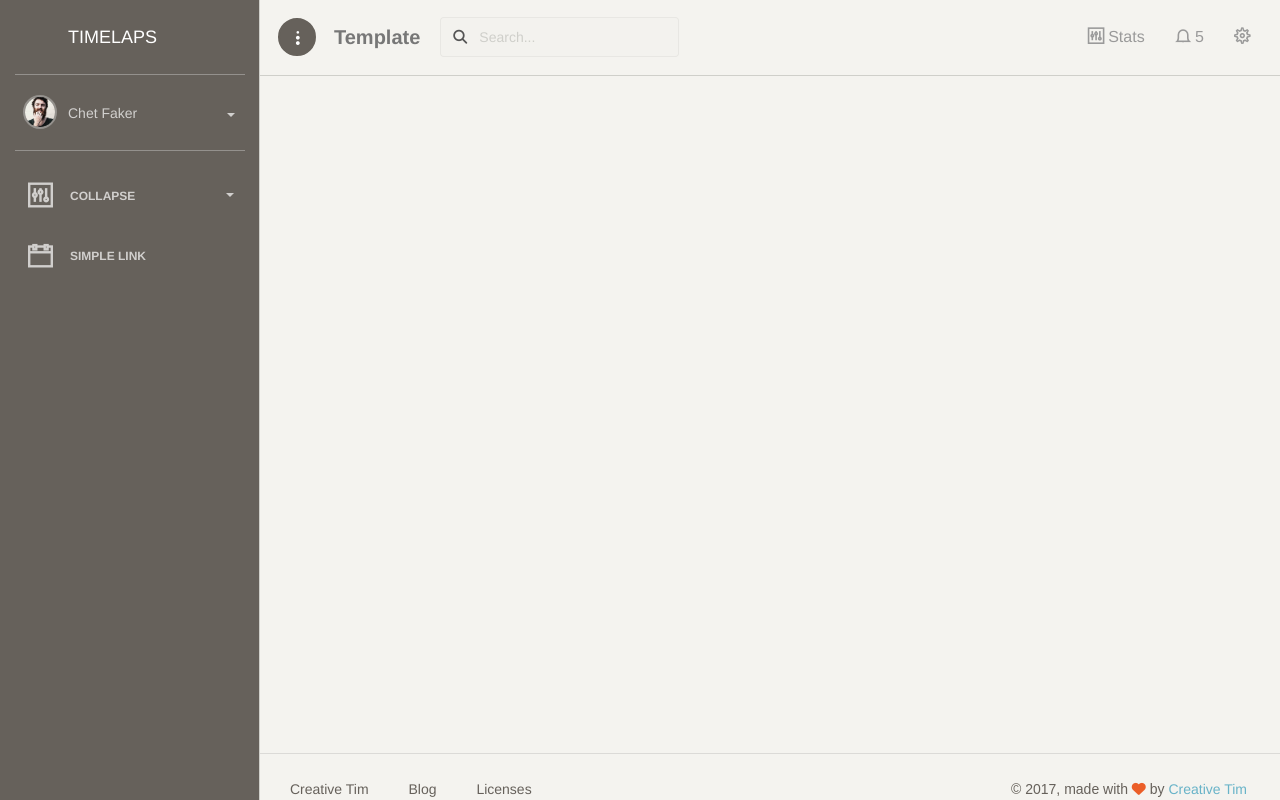
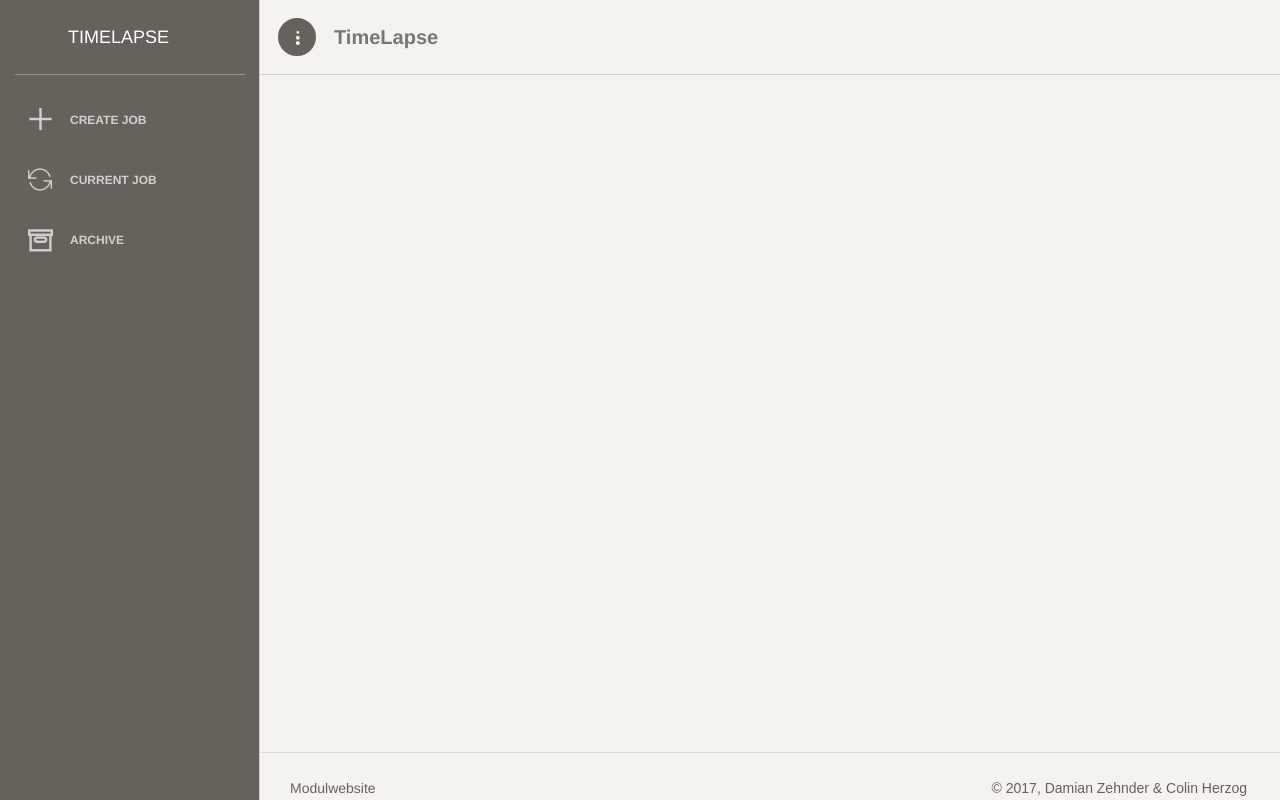
Before and after one commit to toxplosion/TimeLapse, a PHP site: page / in a window 1280 px wide. Run offline with PHP 8.4, Linux system fonts and the light colour scheme; some libraries are stand-ins or nearby versions; some web fonts are replaced.

Commit message:
Minified and changed index

```diff
--- a/index.php
+++ b/index.php
@@ -38,75 +38,27 @@
 				</a>
 
 				<a href="#" class="simple-text logo-normal">
-					TimeLaps
+                    TimeLapse
 				</a>
 			</div>
 	    	<div class="sidebar-wrapper">
-				<div class="user">
-	                <div class="photo">
-	                    <img src="img/faces/face-2.jpg" />
-	                </div>
-	                <div class="info">
-						<a data-toggle="collapse" href="#collapseExample" class="collapsed">
-	                        <span>
-								Chet Faker
-		                        <b class="caret"></b>
-							</span>
-	                    </a>
-						<div class="clearfix"></div>
-
-	                    <div class="collapse" id="collapseExample">
 	            <ul class="nav">
 	                <li>
-									<a href="#profile">
-										<span class="sidebar-mini">Mp</span>
-										<span class="sidebar-normal">My Profile</span>
+	                    <a href="createJob.php">
+	                        <i class="ti-plus"></i>
+	                        <p>Create Job</p>
 	                    </a>
 	                </li>
                     <li>
-									<a href="#edit">
-										<span class="sidebar-mini">Ep</span>
-										<span class="sidebar-normal">Edit Profile</span>
+                        <a href="currentJob.php">
+                            <i class="ti-reload"></i>
+                            <p>Current Job</p>
                         </a>
                     </li>
                     <li>
-									<a href="#settings">
-										<span class="sidebar-mini">S</span>
-										<span class="sidebar-normal">Settings</span>
-									</a>
-								</li>
-	                        </ul>
-	                    </div>
-	                </div>
-	            </div>
-	            <ul class="nav">
-					<li>
-	                    <a data-toggle="collapse" href="#dashboardOverview">
-	                        <i class="ti-panel"></i>
-	                        <p>Collapse
-                                <b class="caret"></b>
-                            </p>
-	                    </a>
-                        <div class="collapse" id="dashboardOverview">
-							<ul class="nav">
-								<li>
-									<a href="#panda">
-										<span class="sidebar-mini">C1</span>
-										<span class="sidebar-normal">Collapse 1</span>
-									</a>
-								</li>
-								<li>
-									<span class="sidebar-mini">C2</span>
-									<span class="sidebar-normal">Collapse 2</span>
-								</li>
-							</ul>
-						</div>
-	                </li>
-
-	                <li>
-	                    <a href="calendar.html">
-	                        <i class="ti-calendar"></i>
-	                        <p>Simple Link</p>
+                        <a href="archive.php">
+                            <i class="ti-archive"></i>
+                            <p>Archive</p>
                         </a>
                     </li>
 
@@ -127,48 +79,7 @@
 	                        <span class="icon-bar bar2"></span>
 	                        <span class="icon-bar bar3"></span>
 	                    </button>
-	                    <a class="navbar-brand" href="#charts">Template</a>
-	                </div>
-	                <div class="collapse navbar-collapse">
-						<form class="navbar-form navbar-left navbar-search-form" role="search">
-	    					<div class="input-group">
-	    						<span class="input-group-addon"><i class="fa fa-search"></i></span>
-	    						<input type="text" value="" class="form-control" placeholder="Search...">
-	    					</div>
-	    				</form>
-	                    <ul class="nav navbar-nav navbar-right">
-	                        <li>
-	                            <a href="#stats" class="dropdown-toggle btn-magnify" data-toggle="dropdown">
-	                                <i class="ti-panel"></i>
-									<p>Stats</p>
-	                            </a>
-	                        </li>
-	                        <li class="dropdown">
-	                            <a href="#notifications" class="dropdown-toggle btn-rotate" data-toggle="dropdown">
-	                                <i class="ti-bell"></i>
-	                                <span class="notification">5</span>
-									<p class="hidden-md hidden-lg">
-										Notifications
-										<b class="caret"></b>
-									</p>
-	                            </a>
-	                            <ul class="dropdown-menu">
-	                                <li><a href="#not1">Notification 1</a></li>
-	                                <li><a href="#not2">Notification 2</a></li>
-	                                <li><a href="#not3">Notification 3</a></li>
-	                                <li><a href="#not4">Notification 4</a></li>
-	                                <li><a href="#another">Another notification</a></li>
-	                            </ul>
-	                        </li>
-							<li>
-	                            <a href="#settings" class="btn-rotate">
-									<i class="ti-settings"></i>
-									<p class="hidden-md hidden-lg">
-										Settings
-									</p>
-	                            </a>
-	                        </li>
-	                    </ul>
+	                    <a class="navbar-brand" href="#charts">TimeLapse</a>
 	                </div>
 	            </div>
 	        </nav>
@@ -188,24 +99,14 @@
 	                <nav class="pull-left">
 	                    <ul>
 	                        <li>
-	                            <a href="http://www.creative-tim.com">
-	                                Creative Tim
-	                            </a>
-	                        </li>
-	                        <li>
-	                            <a href="http://blog.creative-tim.com">
-	                               Blog
-	                            </a>
-	                        </li>
-	                        <li>
-	                            <a href="http://www.creative-tim.com/license">
-	                                Licenses
+	                            <a href="https://sites.google.com/a/gibmit.ch/modul-152-hs2017-q2/">
+	                                Modulwebsite
 	                            </a>
 	                        </li>
 	                    </ul>
 	                </nav>
 	                <div class="copyright pull-right">
-	                    &copy; <script>document.write(new Date().getFullYear())</script>, made with <i class="fa fa-heart heart"></i> by <a href="http://www.creative-tim.com">Creative Tim</a>
+	                    &copy; <script>document.write(new Date().getFullYear())</script>, Damian Zehnder & Colin Herzog</a>
 	                </div>
 	            </div>
 	        </footer>
```
Lines whose indentation alone changed are shown as unchanged.
